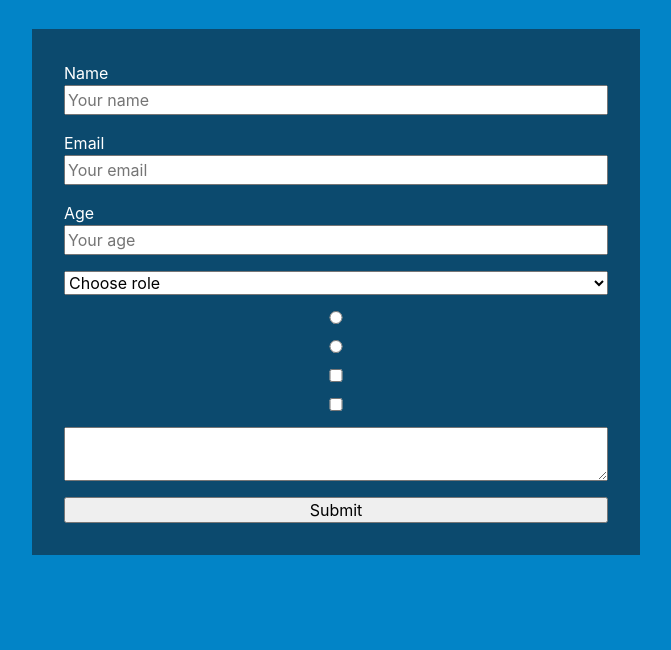
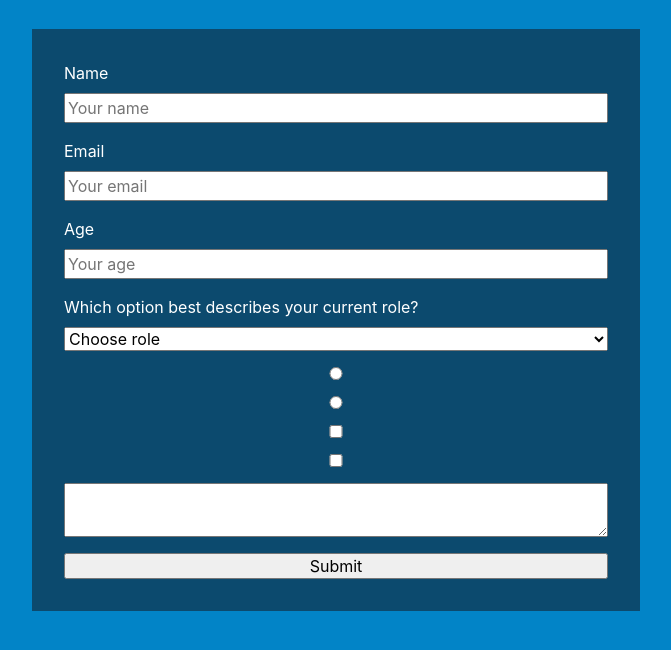
Before and after one commit to trueplu/responsive-web-design-certification, a website built with Vite: page survey-form/index.html in a window 1280 px wide. Shown: the part 100-750 px from the top of the page, without its empty margins (304-975 px from the left). Built offline with nearby package versions, Linux system fonts and the light colour scheme.

Commit message:
Improve spacing between fomr elements

```diff
--- a/survey-form/index.html
+++ b/survey-form/index.html
@@ -34,12 +34,15 @@
             placeholder="Your age"
             required
         /></label>
+        <label>
+          Which option best describes your current role?
           <select id="dropdown">
             <option disabled selected value>Choose role</option>
             <option value="student">Student</option>
             <option value="parent">Parent</option>
             <option value="colleague">Colleague</option>
           </select>
+        </label>
         <input type="radio" value="0" name="0" />
         <input type="radio" value="0" name="0" />
         <input type="checkbox" value="0" name="0" />
--- a/survey-form/styles.css
+++ b/survey-form/styles.css
@@ -100,5 +100,6 @@ form {
   label {
     display: flex;
     flex-direction: column;
+    gap: 8px;
   }
 }
```
Lines whose indentation alone changed are shown as unchanged.
